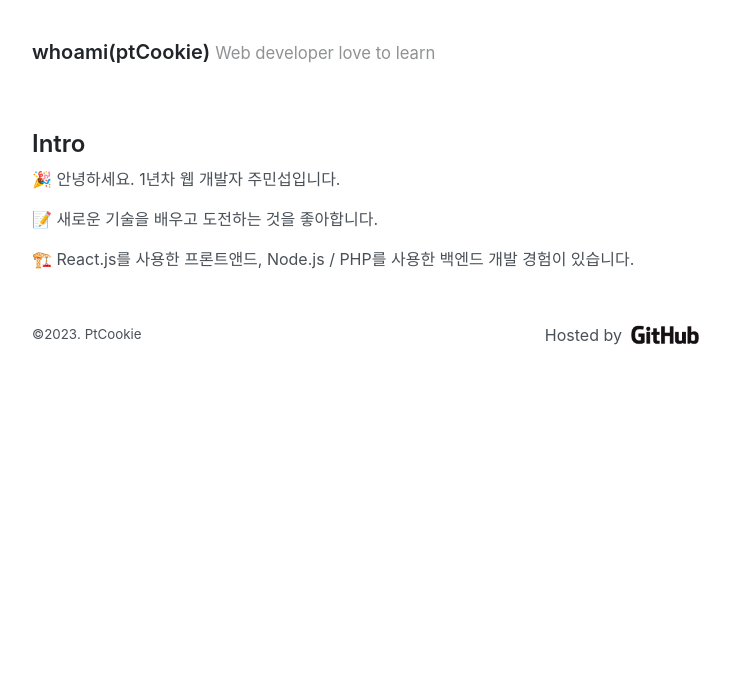
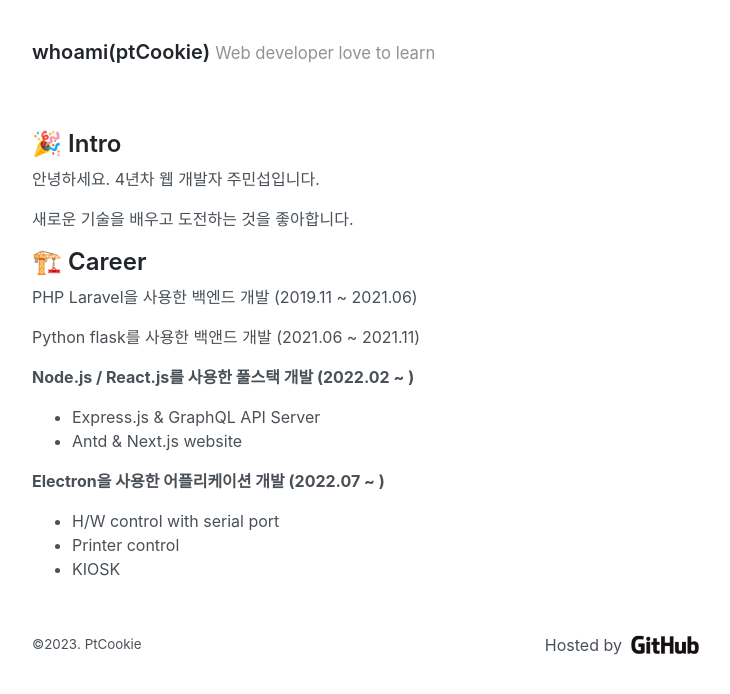
Before and after one commit to PtCookie/ptcookie.github.io, a Jekyll site: the page built from index.md, in a window 1280 px wide. Shown: the top 694 px of the page, without its empty margins (272-1002 px from the left). Built offline with Jekyll 4.4.1, drawn with Linux system fonts in a browser that asks for light colours; emoji names are drawn with the system emoji font.

Commit message:
docs: Update intro page

```diff
--- a/index.md
+++ b/index.md
@@ -1,12 +1,27 @@
 ---
 layout: default
-title: whoami(ptCookie)
+title: Home
 ---
 
-## Intro
+## :tada: Intro
 
-:tada: 안녕하세요. 1년차 웹 개발자 주민섭입니다.
+안녕하세요. 4년차 웹 개발자 주민섭입니다.
 
-:memo: 새로운 기술을 배우고 도전하는 것을 좋아합니다.
+새로운 기술을 배우고 도전하는 것을 좋아합니다.
 
-:building_construction: React.js를 사용한 프론트앤드, Node.js / PHP를 사용한 백엔드 개발 경험이 있습니다.
+## :building_construction: Career
+
+PHP Laravel을 사용한 백엔드 개발 (2019.11 ~ 2021.06)
+
+Python flask를 사용한 백앤드 개발 (2021.06 ~ 2021.11)
+
+**Node.js / React.js를 사용한 풀스택 개발 (2022.02 ~ )**
+
+- Express.js & GraphQL API Server
+- Antd & Next.js website
+
+**Electron을 사용한 어플리케이션 개발 (2022.07 ~ )**
+
+- H/W control with serial port
+- Printer control
+- KIOSK
```
